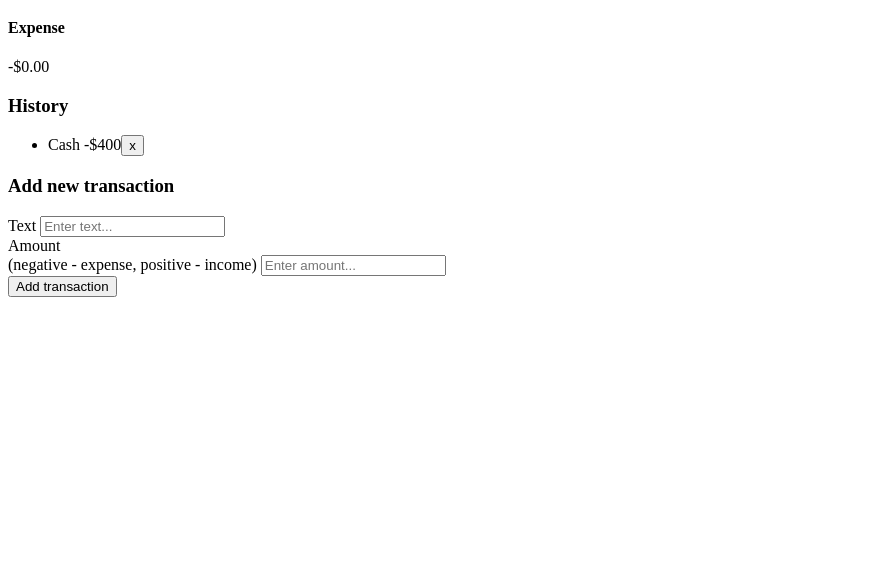
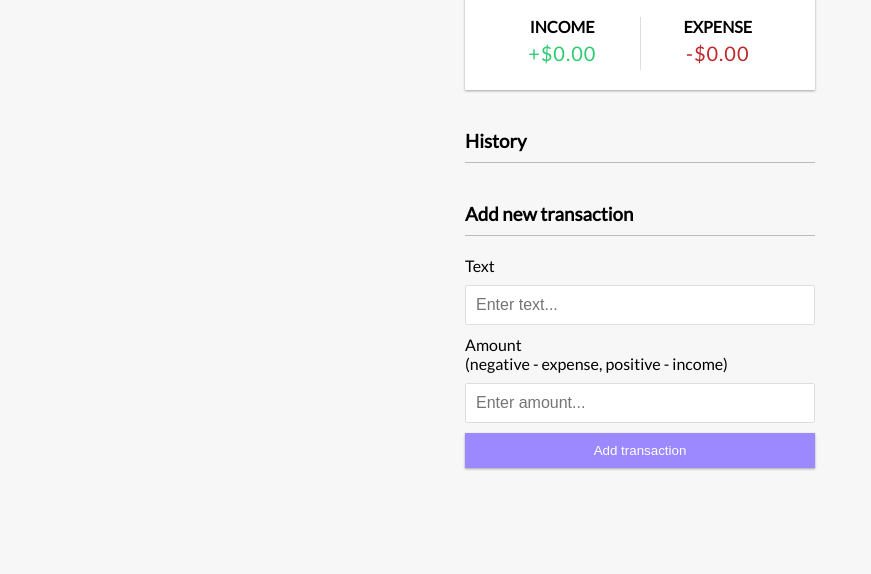
Before and after one commit to raihanulhaque643/JS_ExpenseTracker, a plain HTML site: page index.html in a window 1280 px wide. Shown: the part 226-800 px from the top of the page, without its empty margins (0-871 px from the left). Drawn offline with Linux system fonts and the light colour scheme.

Commit message:
styles added

```diff
--- a/index.html
+++ b/index.html
@@ -29,7 +29,7 @@
 
         <h3>History</h3>
         <ul id="list" class="list">
-            <li class="minus">Cash <span>-$400</span><button class="delete-btn">x</button></li>
+            <!-- <li class="minus">Cash <span>-$400</span><button class="delete-btn">x</button></li> -->
         </ul>
 
         <h3>Add new transaction</h3>
--- a/style.css
+++ b/style.css
@@ -0,0 +1,150 @@
+@import url('https://fonts.googleapis.com/css?family=Lato&display=swap');
+
+:root {
+    --box-shadow: 0 1px 3px rgba(0, 0, 0, 0.12), 0 1px 2px rgba(0, 0, 0, 0.24);
+}
+
+* {
+    box-sizing: border-box;
+}
+
+body {
+    background-color: #f7f7f7;
+    display: flex;
+    flex-direction: column;
+    align-items: center;
+    justify-content: center;
+    min-height: 100vh;
+    margin: 0;
+    font-family: 'Lato', sans-serif;
+}
+
+.container {
+    margin: 30px auto;
+    width: 350px;
+}
+
+h1 {
+    letter-spacing: 1px;
+    margin: 0;
+}
+
+h3 {
+    border-bottom: 1px solid #bbb;
+    padding-bottom: 10px;
+    margin: 40px 0 10px;
+}
+
+h4 {
+    margin: 0;
+    text-transform: uppercase;
+}
+
+.inc-exp-container {
+    background-color: #fff;
+    box-shadow: var(--box-shadow);
+    padding: 20px;
+    display: flex;
+    justify-content: space-between;
+    margin: 20px 0;
+}
+
+.inc-exp-container>div {
+    flex: 1;
+    text-align: center;
+}
+
+.inc-exp-container>div:first-of-type {
+    border-right: 1px solid #dedede;
+}
+
+.money {
+    font-size: 20px;
+    letter-spacing: 1px;
+    margin: 5px 0;
+}
+
+.money.plus {
+    color: #2ecc71;
+}
+
+.money.minus {
+    color: #c0292b;
+}
+
+label {
+    display: inline-block;
+    margin: 10px 0;
+}
+
+input[type='text'],
+input[type='number'] {
+    border: 1px solid #dedede;
+    border-radius: 2px;
+    display: block;
+    font-size: 16px;
+    padding: 10px;
+    width: 100%;
+}
+
+.btn {
+    cursor: pointer;
+    background-color: #9c88ff;
+    box-shadow: var(--box-shadow);
+    color: #fff;
+    border: 0;
+    display: block;
+    margin: 10px 0 30px;
+    padding: 10px;
+    width: 100%;
+}
+
+.btn:focus,
+.delete-btn:focus {
+    outline: 0;
+}
+
+.list {
+    list-style-type: none;
+    padding: 0;
+    margin-bottom: 40px;
+}
+
+.list li {
+    background-color: #fff;
+    box-shadow: var(--box-shadow);
+    color: #333;
+    display: flex;
+    justify-content: space-between;
+    position: relative;
+    padding: 10px;
+    margin: 10px;
+}
+
+.list li.minus {
+    border-right: 5px solid #c0392b;
+}
+
+.list li.plus {
+    border-right: 5px solid #2ecc71;
+}
+
+.delete-btn {
+    cursor: pointer;
+    background-color: #e74c3c;
+    border: 0;
+    color: #fff;
+    font-size: 20px;
+    line-height: 20px;
+    padding: 2px 5px;
+    position: absolute;
+    top: 50%;
+    left: 0;
+    transform: translate(-100%, -50%);
+    opacity: 0;
+    transition: opacity 0.3s ease;
+}
+
+.list li:hover .delete-btn {
+    opacity: 1;
+}
```
